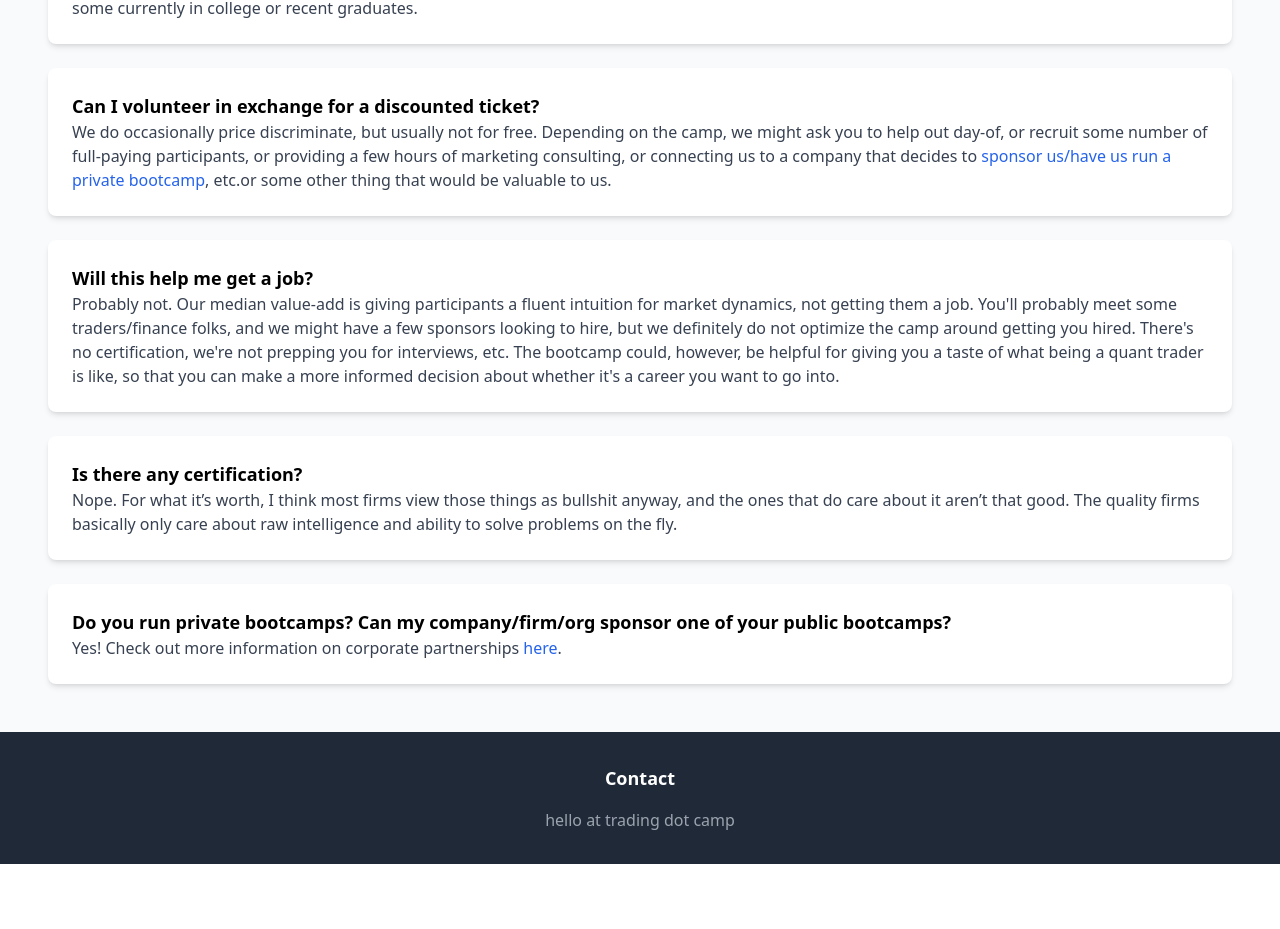
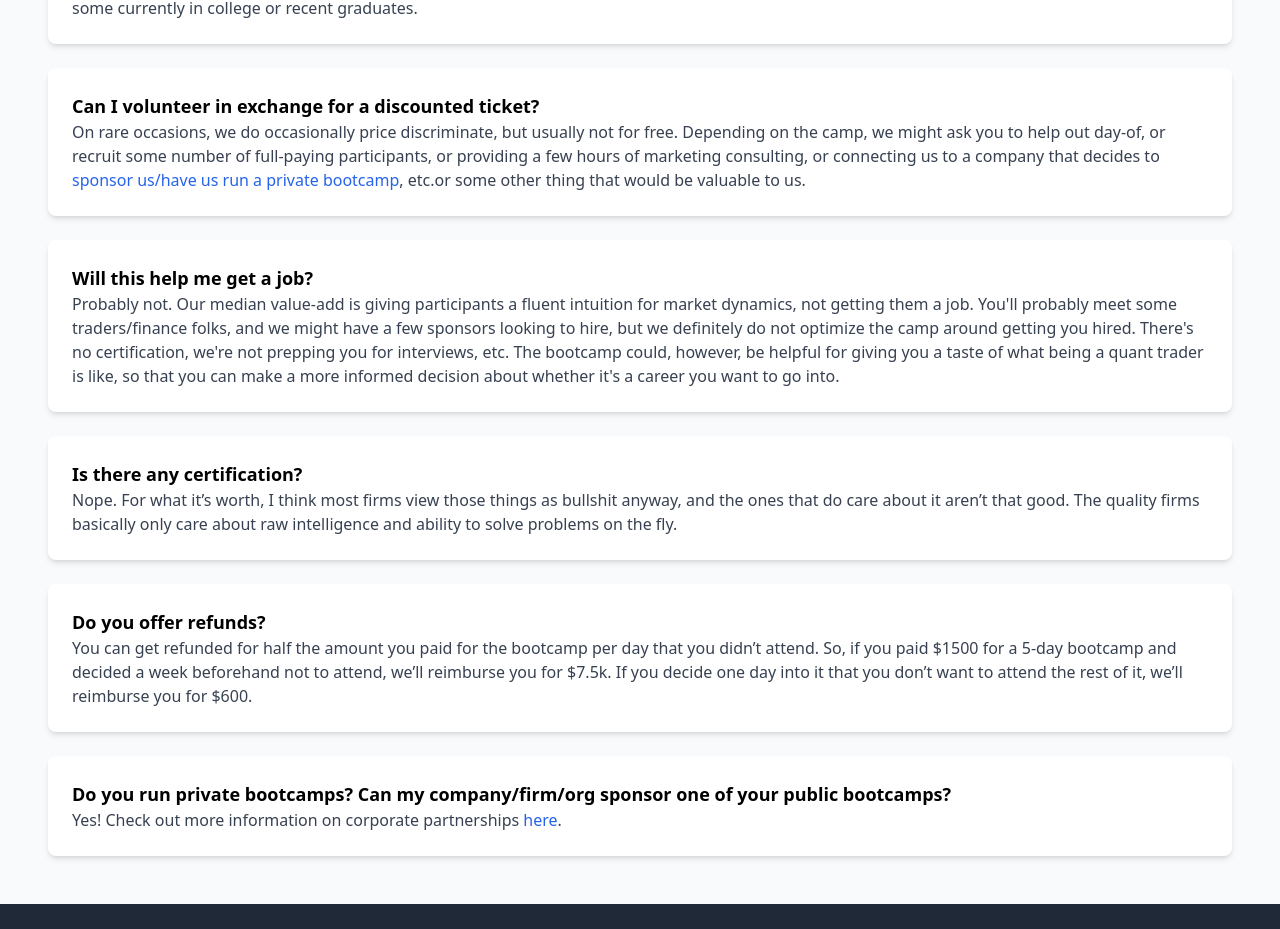
Before and after one commit to tradingbootcamp/website, a Vue app: page /faq in a window 1280 px wide. Shown: the part 780-1709 px from the top of the page. Before the commit the page ends 1644 px from the top, so only its background shows below. Built offline with nearby package versions, Linux system fonts and the light colour scheme.

Commit message:
Update faq.vue

```diff
--- a/src/components/faq.vue
+++ b/src/components/faq.vue
@@ -21,7 +21,7 @@
                 </li>
                 <li class="bg-white p-6 rounded-lg shadow-md">
                     <strong class="text-lg font-semibold">Can I volunteer in exchange for a discounted ticket?</strong>
-                    <p class="text-gray-700">We do occasionally price discriminate, but usually not for free. Depending on the camp, we might ask you to help out day-of, or recruit some number of full-paying participants, or providing a few hours of marketing consulting, or connecting us to a company that decides to <a target="_blank" href="https://bit.ly/qtb-corporate-partnerships" class="text-blue-600 hover:text-blue-800">sponsor us/have us run a private bootcamp</a>, etc.or some other thing that would be valuable to us.</p>
+                    <p class="text-gray-700">On rare occasions, we do occasionally price discriminate, but usually not for free. Depending on the camp, we might ask you to help out day-of, or recruit some number of full-paying participants, or providing a few hours of marketing consulting, or connecting us to a company that decides to <a target="_blank" href="https://bit.ly/qtb-corporate-partnerships" class="text-blue-600 hover:text-blue-800">sponsor us/have us run a private bootcamp</a>, etc.or some other thing that would be valuable to us.</p>
                 </li>
                 <li class="bg-white p-6 rounded-lg shadow-md">
                     <strong class="text-lg font-semibold">Will this help me get a job?</strong>
@@ -30,6 +30,10 @@
                 <li class="bg-white p-6 rounded-lg shadow-md">
                     <strong class="text-lg font-semibold">Is there any certification?</strong>
                     <p class="text-gray-700">Nope. For what it’s worth, I think most firms view those things as bullshit anyway, and the ones that do care about it aren’t that good. The quality firms basically only care about raw intelligence and ability to solve problems on the fly.</p>
+                </li>
+                <li class="bg-white p-6 rounded-lg shadow-md">
+                    <strong class="text-lg font-semibold">Do you offer refunds?</strong>
+                    <p class="text-gray-700">You can get refunded for half the amount you paid for the bootcamp per day that you didn’t attend. So, if you paid $1500 for a 5-day bootcamp and decided a week beforehand not to attend, we’ll reimburse you for $7.5k. If you decide one day into it that you don’t want to attend the rest of it, we’ll reimburse you for $600.</p>
                 </li>
                 <li class="bg-white p-6 rounded-lg shadow-md">
                     <strong class="text-lg font-semibold">Do you run private bootcamps? Can my company/firm/org sponsor one of your public bootcamps?</strong>
```
